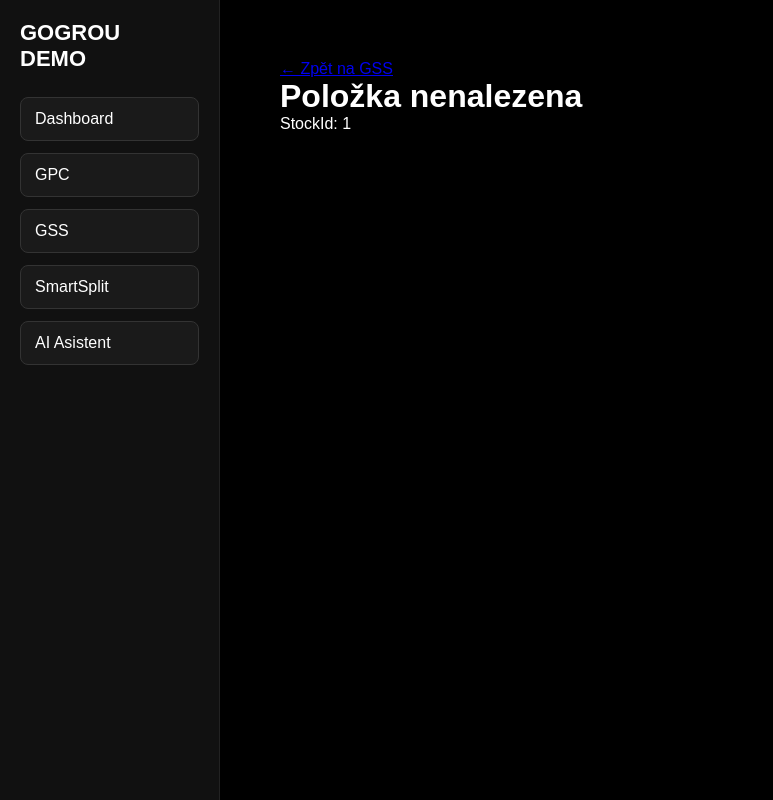
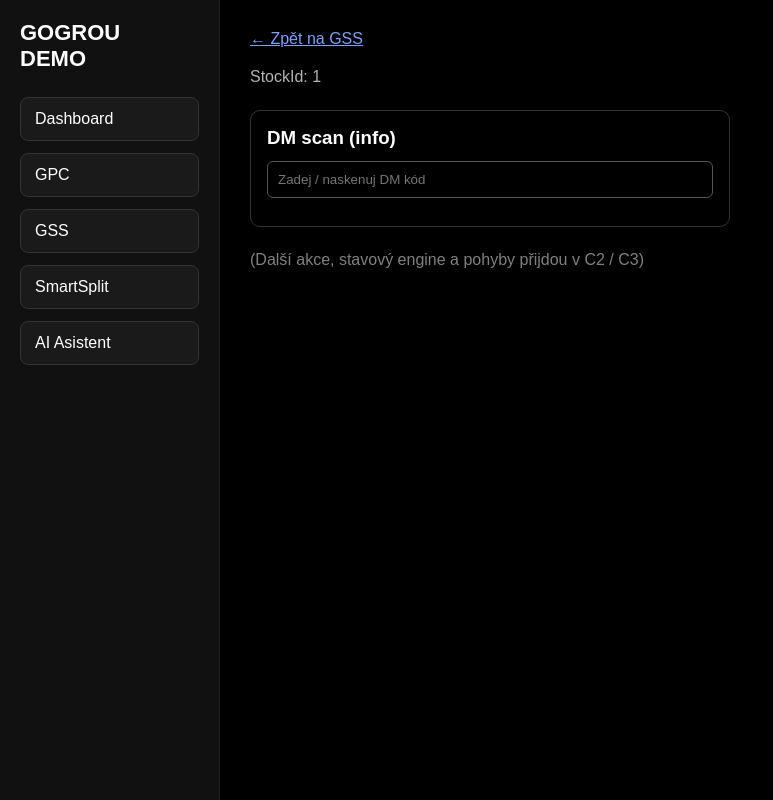
Before and after one commit to gogrou-app/gogrou-demo, a Next.js app: page /gss/1 in a window 1280 px wide. Shown: the whole page, without its empty margins (0-773 px from the left). Built offline with nearby package versions, Linux system fonts and the light colour scheme.

Commit message:
Update page.jsx

```diff
--- a/app/gss/[stockId]/page.jsx
+++ b/app/gss/[stockId]/page.jsx
@@ -1,152 +1,117 @@
 "use client";
 
+import { useState } from "react";
 import Link from "next/link";
-import { useParams } from "next/navigation";
 
 import gssStock from "../data/gssStock";
 import auditLog from "../data/auditLog";
 import locations from "../data/locations";
-import { getAllowedActions } from "../data/stateEngine";
 
-export default function GSSItemDetail() {
-  const params = useParams();
-  const stockId = params.stockId;
+export default function GSSItemDetail({ params }) {
+  const { stockId } = params;
 
-  const stockItem = gssStock.find((i) => i.id === stockId);
+  // demo – vezmeme první položku
+  const stockItem = gssStock[0];
 
-  if (!stockItem) {
-    return (
-      <div style={{ padding: 30 }}>
-        <Link href="/gss">← Zpět na GSS</Link>
-        <h1>Položka nenalezena</h1>
-        <p>StockId: {stockId}</p>
-      </div>
+  // --- C1: DM scan (INFO ONLY) ---
+  const [dmInput, setDmInput] = useState("");
+  const [dmInfo, setDmInfo] = useState(null);
+
+  const handleDmScan = () => {
+    const dm = stockItem.dm_items.find(
+      (item) => item.dm_code === dmInput.trim()
     );
-  }
 
-  const dmItems = stockItem.dm_items || [];
+    if (!dm) {
+      setDmInfo({
+        error: true,
+        message: "DM kód nenalezen"
+      });
+      return;
+    }
 
-  const countNew = dmItems.filter((d) => d.condition === "new").length;
-  const countSharpened = dmItems.filter((d) => d.condition === "sharpened").length;
-  const countInUse = dmItems.filter((d) => d.status === "in_production").length;
+    setDmInfo({
+      error: false,
+      dm_code: dm.dm_code,
+      status: dm.status,
+      location: dm.location,
+      sharpenings: `${dm.sharpened}/${dm.max_sharpenings}`
+    });
+  };
 
   return (
-    <div style={{ padding: 30, maxWidth: 1100 }}>
-      <Link href="/gss" style={{ color: "#7aa2ff" }}>
+    <div>
+      {/* NAVIGACE */}
+      <Link
+        href="/gss"
+        style={{ color: "#7aa2ff", display: "inline-block", marginBottom: 16 }}
+      >
         ← Zpět na GSS
       </Link>
 
       {/* HLAVIČKA */}
-      <div style={{ marginTop: 20, marginBottom: 30 }}>
-        <h1>{stockItem.name || "Neznámá položka"}</h1>
-        <div style={{ opacity: 0.7 }}>
-          StockId: {stockItem.id} <br />
-          Typ: {stockItem.type || "—"} | Režim: {stockItem.mode}
-        </div>
+      <h1 style={{ marginBottom: 4 }}>{stockItem.name}</h1>
+      <div style={{ opacity: 0.7, marginBottom: 24 }}>
+        StockId: {stockId}
       </div>
 
-      {/* STAVOVÁ LIŠTA */}
-      <div style={{ display: "flex", gap: 20, marginBottom: 30 }}>
-        <StatusCard title="Skladem – nové" value={countNew} color="#4da3ff" />
-        <StatusCard title="Skladem – ostřené" value={countSharpened} color="#6bd26b" />
-        <StatusCard title="V oběhu" value={countInUse} color="#f0b94d" />
+      {/* C1 – DM SCAN PANEL */}
+      <div
+        style={{
+          border: "1px solid #333",
+          borderRadius: 10,
+          padding: 16,
+          marginBottom: 24,
+          maxWidth: 480
+        }}
+      >
+        <h3 style={{ marginBottom: 12 }}>DM scan (info)</h3>
+
+        <input
+          type="text"
+          placeholder="Zadej / naskenuj DM kód"
+          value={dmInput}
+          onChange={(e) => setDmInput(e.target.value)}
+          onKeyDown={(e) => e.key === "Enter" && handleDmScan()}
+          style={{
+            width: "100%",
+            padding: 10,
+            borderRadius: 6,
+            border: "1px solid #555",
+            background: "#000",
+            color: "#fff",
+            marginBottom: 12
+          }}
+        />
+
+        {dmInfo && (
+          <div
+            style={{
+              marginTop: 12,
+              padding: 12,
+              borderRadius: 6,
+              background: dmInfo.error ? "#330000" : "#111",
+              border: "1px solid #333"
+            }}
+          >
+            {dmInfo.error ? (
+              <strong>{dmInfo.message}</strong>
+            ) : (
+              <>
+                <div><strong>DM:</strong> {dmInfo.dm_code}</div>
+                <div><strong>Stav:</strong> {dmInfo.status}</div>
+                <div><strong>Lokace:</strong> {dmInfo.location}</div>
+                <div><strong>Přebroušení:</strong> {dmInfo.sharpenings}</div>
+              </>
+            )}
+          </div>
+        )}
       </div>
 
-      {/* DM KUSY */}
-      <h2>DM kusy</h2>
-
-      {dmItems.length === 0 ? (
-        <p style={{ opacity: 0.6 }}>Zatím nejsou evidovány žádné DM kusy.</p>
-      ) : (
-        <table style={{ width: "100%", marginBottom: 30 }}>
-          <thead>
-            <tr>
-              <th align="left">DM kód</th>
-              <th align="left">Stav</th>
-              <th align="left">Lokace</th>
-              <th align="left">Přebroušení</th>
-              <th align="left">Akce</th>
-            </tr>
-          </thead>
-          <tbody>
-            {dmItems.map((dm) => {
-              const allowed = getAllowedActions(dm.status);
-
-              return (
-                <tr key={dm.dm_code}>
-                  <td>{dm.dm_code}</td>
-                  <td>{dm.status}</td>
-                  <td>{dm.location || "—"}</td>
-                  <td>
-                    {dm.sharpen_count}/{dm.max_sharpen}
-                  </td>
-                  <td>
-                    {allowed.length === 0 ? (
-                      <span style={{ opacity: 0.4 }}>—</span>
-                    ) : (
-                      allowed.map((a) => (
-                        <button
-                          key={a}
-                          disabled
-                          style={{ marginRight: 8, opacity: 0.5 }}
-                        >
-                          {a}
-                        </button>
-                      ))
-                    )}
-                  </td>
-                </tr>
-              );
-            })}
-          </tbody>
-        </table>
-      )}
-
-      {/* AUDIT LOG */}
-      <h2>Historie pohybů</h2>
-
-      <table style={{ width: "100%", opacity: 0.9 }}>
-        <thead>
-          <tr>
-            <th align="left">Čas</th>
-            <th align="left">DM</th>
-            <th align="left">Akce</th>
-            <th align="left">Lokace</th>
-            <th align="left">Uživatel</th>
-          </tr>
-        </thead>
-        <tbody>
-          {auditLog
-            .filter((a) => a.dm_code?.includes(stockItem.id))
-            .map((log) => (
-              <tr key={log.id}>
-                <td>{new Date(log.timestamp).toLocaleString()}</td>
-                <td>{log.dm_code}</td>
-                <td>{log.action}</td>
-                <td>{log.location}</td>
-                <td>{log.user}</td>
-              </tr>
-            ))}
-        </tbody>
-      </table>
+      {/* DALŠÍ ČÁSTI (zatím beze změn) */}
+      <p style={{ opacity: 0.5 }}>
+        (Další akce, stavový engine a pohyby přijdou v C2 / C3)
+      </p>
     </div>
   );
 }
-
-/* ===== POMOCNÉ KOMPONENTY ===== */
-
-function StatusCard({ title, value, color }) {
-  return (
-    <div
-      style={{
-        border: `1px solid ${color}`,
-        borderRadius: 10,
-        padding: 20,
-        minWidth: 180,
-      }}
-    >
-      <div style={{ opacity: 0.7 }}>{title}</div>
-      <div style={{ fontSize: 32, color }}>{value}</div>
-    </div>
-  );
-}
```
